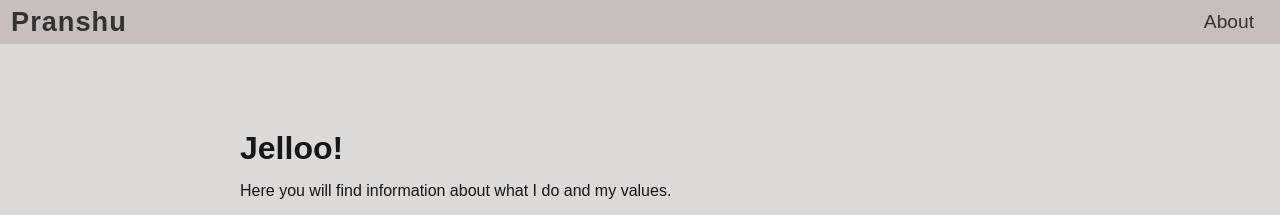
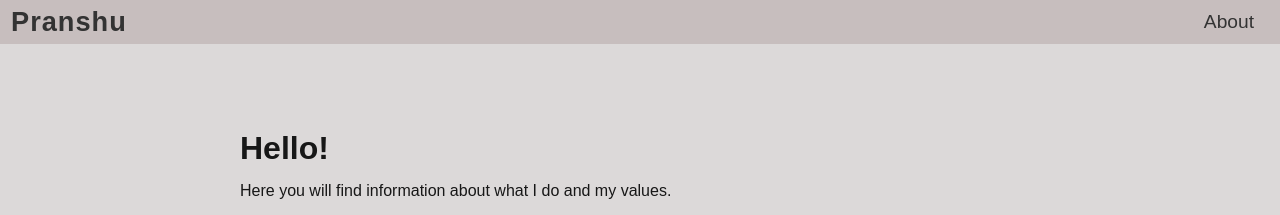
Before and after one commit to RayFrightener/pranshublog, a Next.js app in the folder blog/: page /about in a window 1280 px wide. Shown: the top 215 px of the page. Built offline with nearby package versions, Linux system fonts and the light colour scheme.

Commit message:
slight edit

```diff
--- a/blog/src/app/about/page.js
+++ b/blog/src/app/about/page.js
@@ -4,7 +4,7 @@ export default function About() {
     return (
         <div className={styles.page}>
             <main className={styles.main}>
-                <h1>Jelloo!</h1>
+                <h1>Hello!</h1>
                 <p>Here you will find information about what I do and my values.</p>
                 <p>I am skilled in developing web applications. I know how to
                     manage databases, query them, write APIs for software
```
